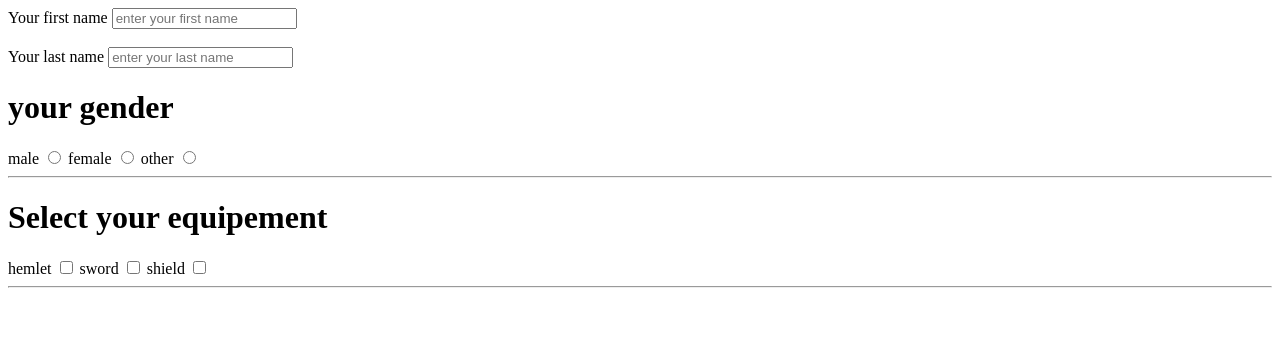
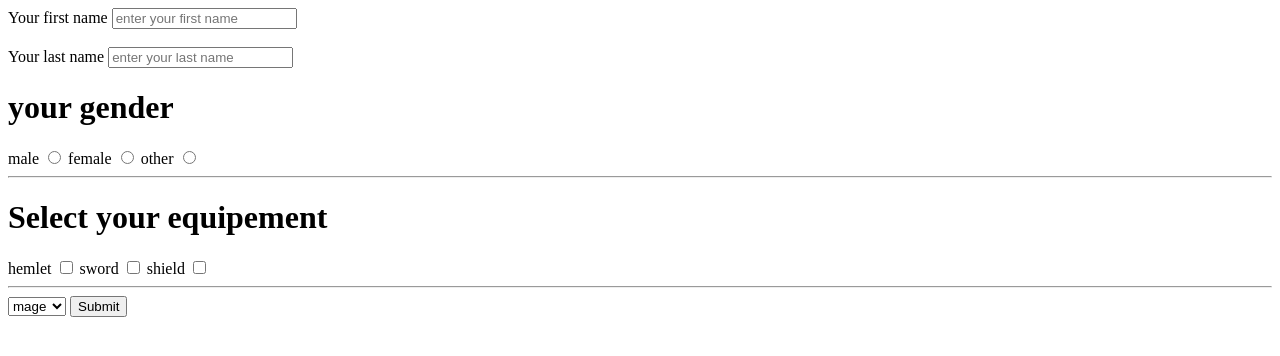
Before and after one commit to chaibel/codingschool, a plain HTML site: page Bonus3/index.html in a window 1280 px wide. Drawn offline with Linux system fonts and the light colour scheme.

Commit message:
BONUS3 HTML

```diff
--- a/Bonus3/index.html
+++ b/Bonus3/index.html
@@ -34,5 +34,15 @@
     <input type="checkbox" name="equipement" id="shield">
     <hr>
 
+    <label for="mots"></label>
+    <select name="mots" id="mots">
+        <option value="mage">mage</option>
+        <option value="rogue">rogue</option>
+        <option value="knight">knight</option>
+        <option value="monk">monk</option>
+    </select>
+    <input type="submit" value="Submit">
+
+
 </body>
 </html>
```
